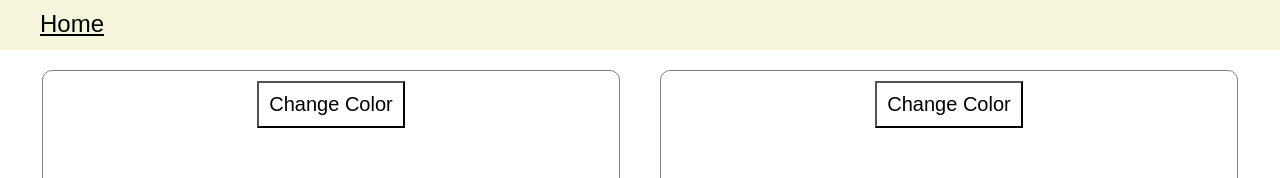
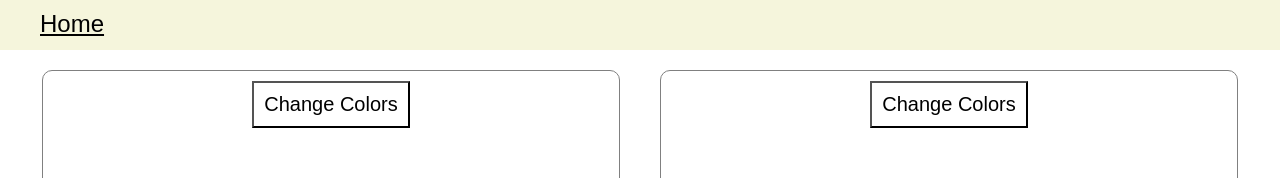
Before and after one commit to YutaMoriJP/background-changer, a website built with Parcel: page index.html in a window 1280 px wide. Shown: the top 178 px of the page. Built offline with nearby package versions, Linux system fonts and the light colour scheme.

Commit message:
second commit

```diff
--- a/index.html
+++ b/index.html
@@ -17,10 +17,10 @@
 
     <header>
         <div class="left">
-            <button id='one'>Change Color</button>
+            <button id='one'>Change Colors</button>
         </div>
         <div class="right">
-            <button id='two'>Change Color</button>
+            <button id='two'>Change Colors</button>
         </div>
     </header>
 </body>
```
Also changed, not shown: dist/index.html, 6 other files.
